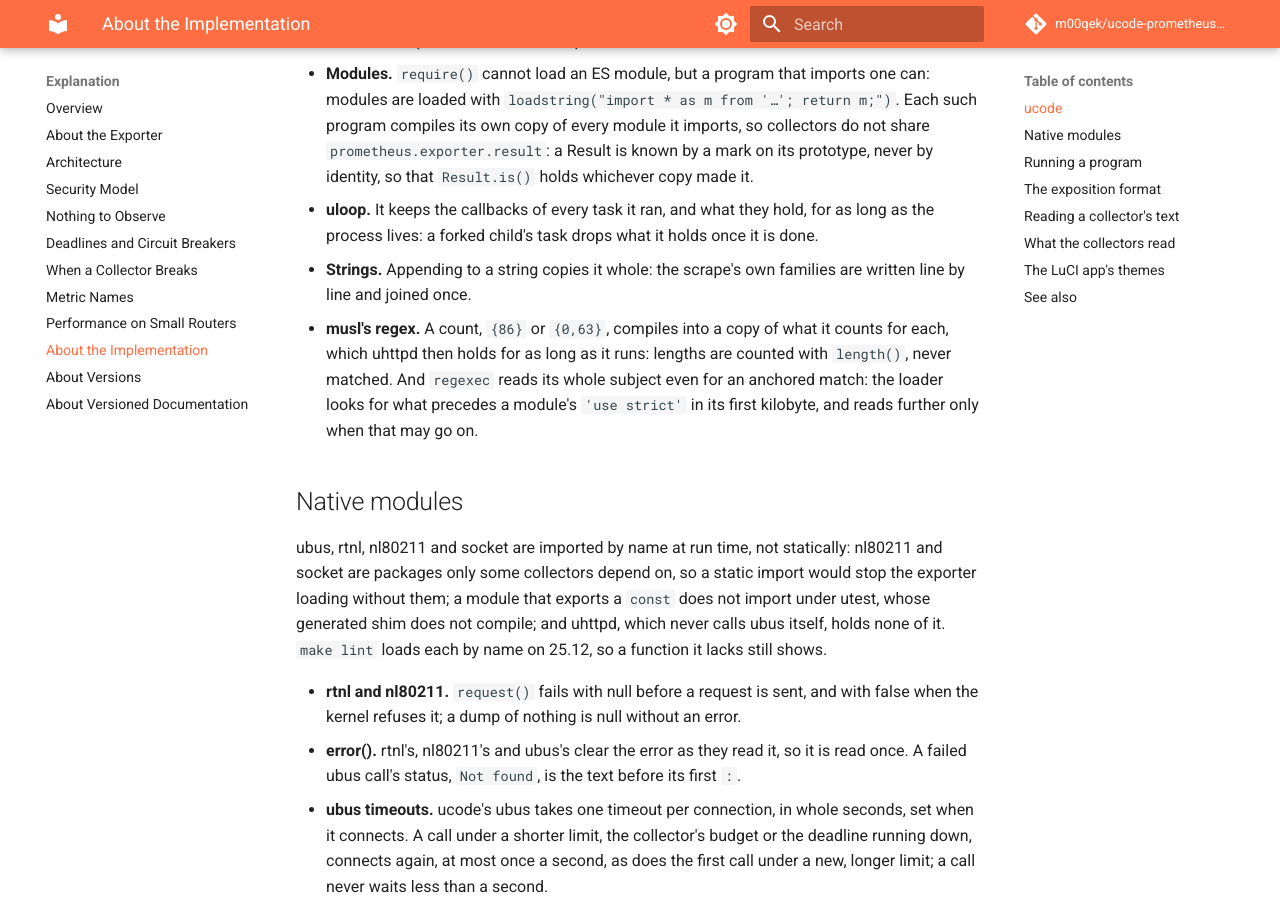
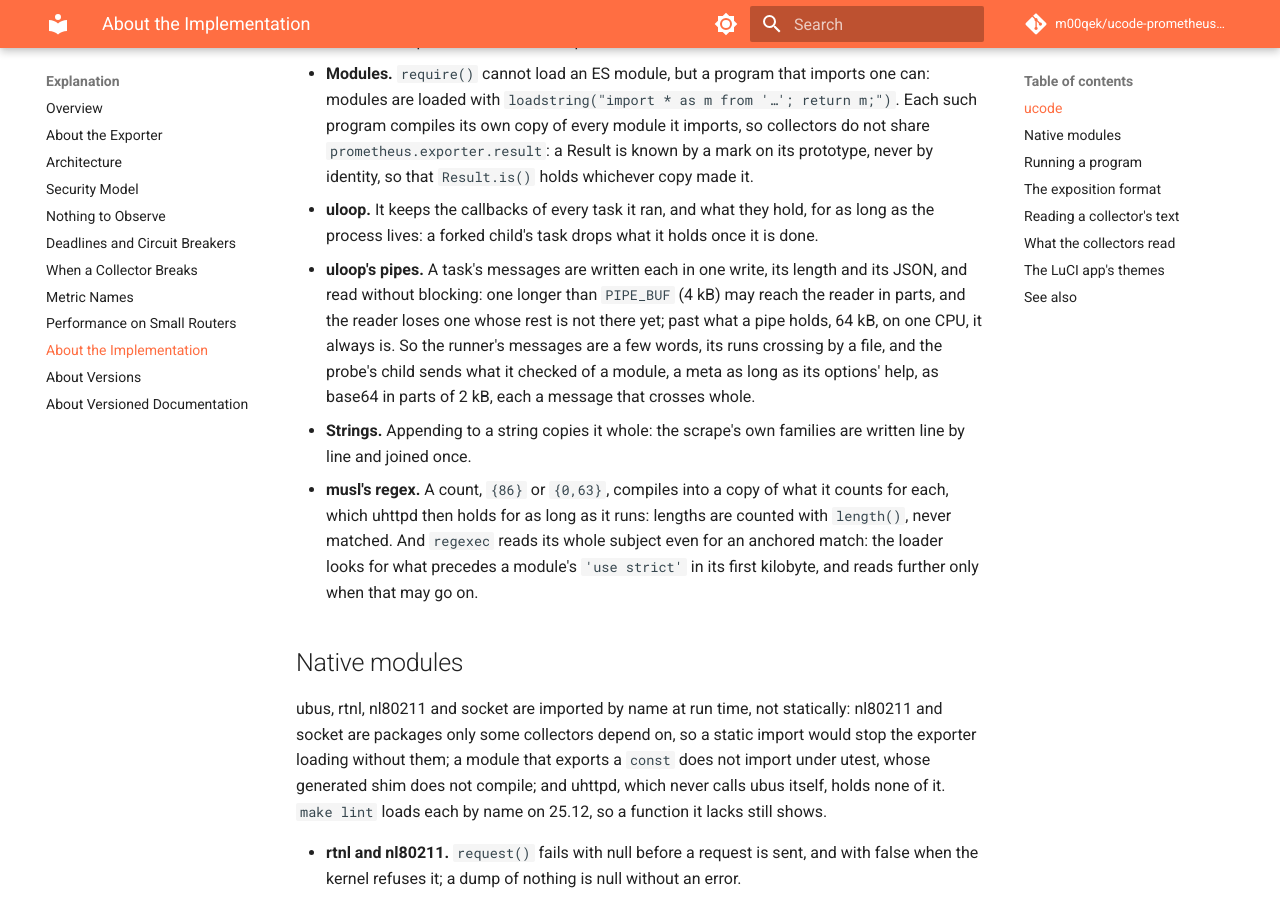
Before and after one commit to m00qek/ucode-prometheus-exporter, an MkDocs documentation site: the page built from docs/explanation/internals.md, in a window 1280 px wide and 900 px high, scrolled down 504 px. Built offline with MkDocs 1.6.1 and Material for MkDocs 9.7.7, drawn with Linux system fonts in a browser that asks for light colours; comment, search, counter and statistics services are not loaded.

Commit message:
Send what the probe's child checked in parts that cross its pipe whole
uloop writes a task's message in one write and reads it without blocking,
losing one whose rest is not there yet. The probe's child sent the meta's
fingerprint, its JSON, in one message: past PIPE_BUF it could be lost, and
past 64 kB on one CPU always was, and the collector was logged as hung at
load and left out.

The child now sends each outcome as base64 in parts of 2 kB, each a message
under PIPE_BUF, and a last one that says it is whole; the probe joins them.
The test probes a module of a 90 kB meta in a process held to one CPU, where
the old probe reported it hung every time.

```diff
--- a/docs/explanation/internals.md
+++ b/docs/explanation/internals.md
@@ -10,6 +10,7 @@ The code carries no explanatory comments (see [How to write documentation](../ho
 - **Closures.** A closure made in a loop body sees the loop variable's last value, so the guard of a collector's top level makes each trap in a function of its own.
 - **Modules.** `require()` cannot load an ES module, but a program that imports one can: modules are loaded with `loadstring("import * as m from '…'; return m;")`. Each such program compiles its own copy of every module it imports, so collectors do not share `prometheus.exporter.result`: a Result is known by a mark on its prototype, never by identity, so that `Result.is()` holds whichever copy made it.
 - **uloop.** It keeps the callbacks of every task it ran, and what they hold, for as long as the process lives: a forked child's task drops what it holds once it is done.
+- **uloop's pipes.** A task's messages are written each in one write, its length and its JSON, and read without blocking: one longer than `PIPE_BUF` (4 kB) may reach the reader in parts, and the reader loses one whose rest is not there yet; past what a pipe holds, 64 kB, on one CPU, it always is. So the runner's messages are a few words, its runs crossing by a file, and the probe's child sends what it checked of a module, a meta as long as its options' help, as base64 in parts of 2 kB, each a message that crosses whole.
 - **Strings.** Appending to a string copies it whole: the scrape's own families are written line by line and joined once.
 - **musl's regex.** A count, `{86}` or `{0,63}`, compiles into a copy of what it counts for each, which uhttpd then holds for as long as it runs: lengths are counted with `length()`, never matched. And `regexec` reads its whole subject even for an anchored match: the loader looks for what precedes a module's `'use strict'` in its first kilobyte, and reads further only when that may go on.
 
```
Also changed, not shown: CHANGELOG.md (+1 -0 lines), 2 other files.
